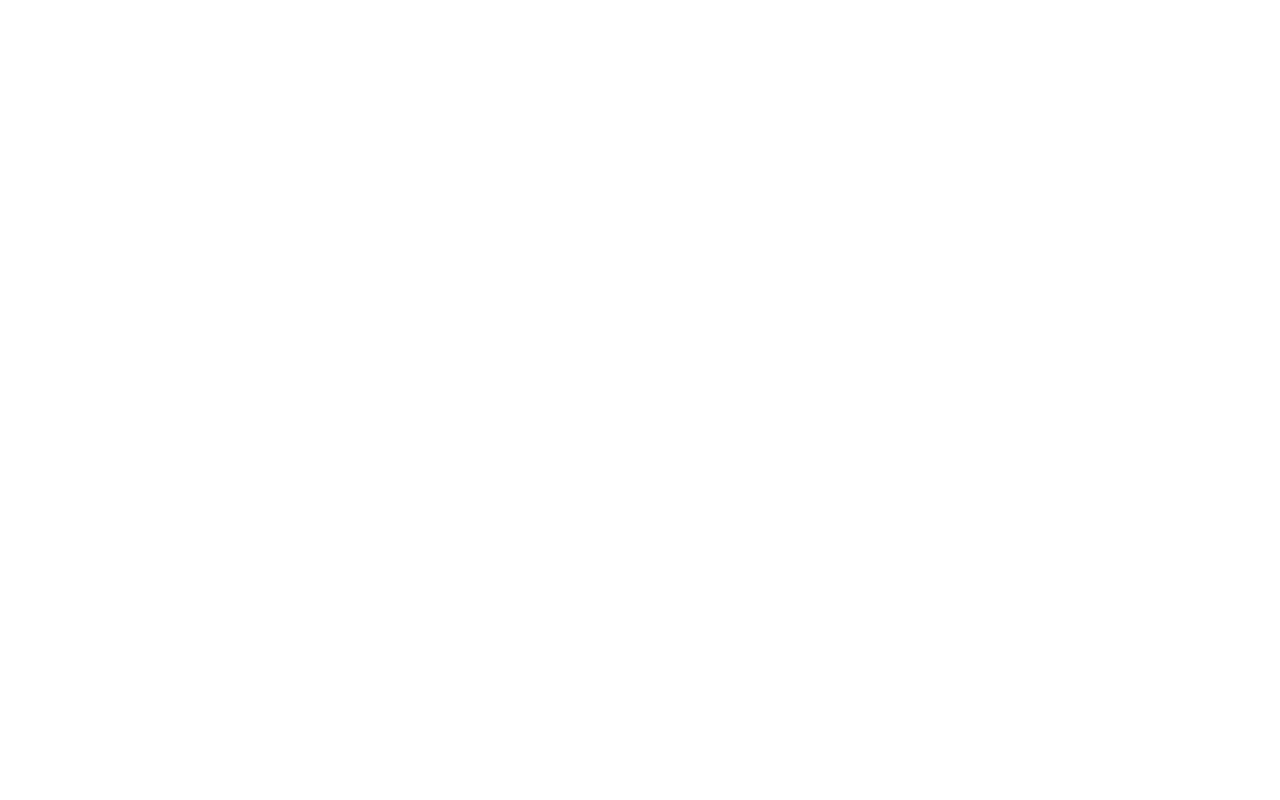
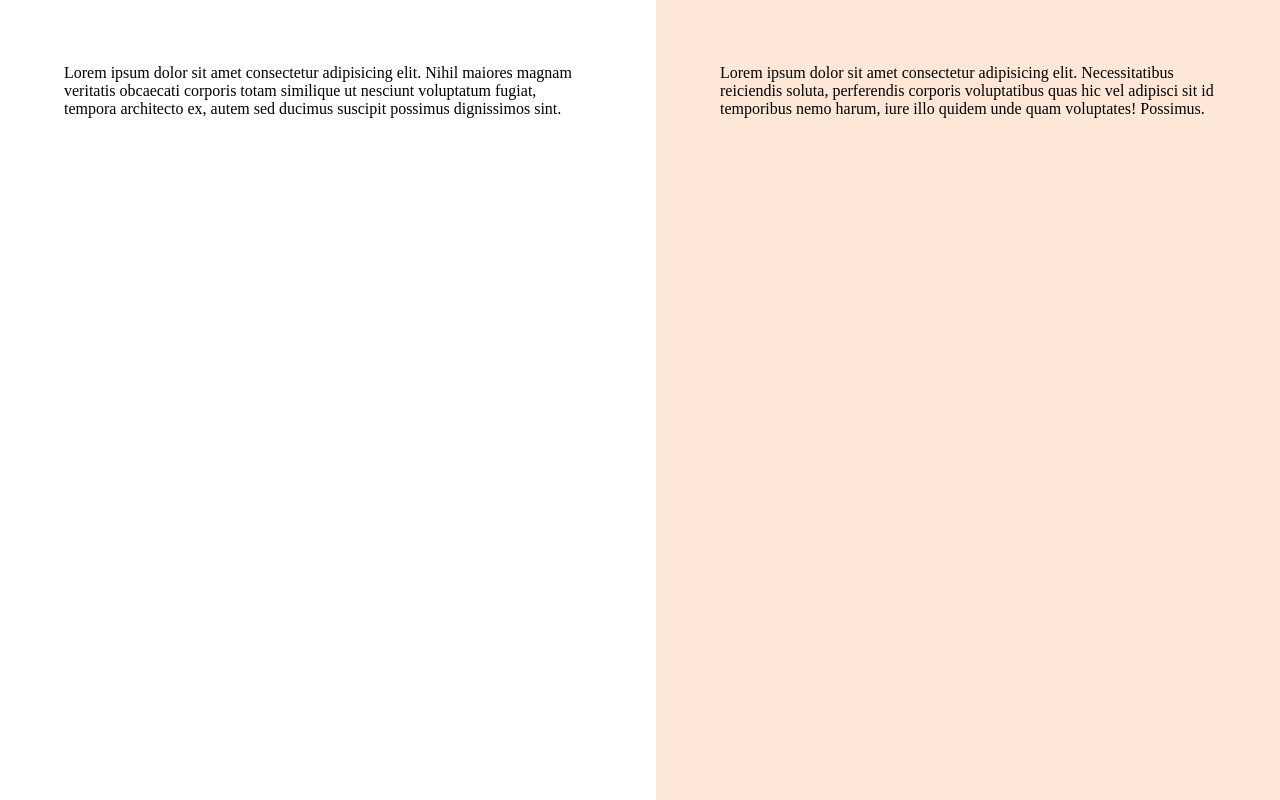
Before and after one commit to Everttonm/Formulario-de-Matricula, a plain HTML site: page index.html in a window 1280 px wide. Drawn offline with Linux system fonts and the light colour scheme.

Commit message:
layout css

```diff
--- a/index.html
+++ b/index.html
@@ -14,6 +14,19 @@
 
 </head>
 <body>
+  <div id="app">
+    <main>
+      <div class="main-container">
+        Lorem ipsum dolor sit amet consectetur adipisicing elit. Nihil maiores magnam veritatis obcaecati corporis totam similique ut nesciunt voluptatum fugiat, tempora architecto ex, autem sed ducimus suscipit possimus dignissimos sint.
+      </div>
+    </main>
+
+    <aside>
+      <div class="aside-container">
+        Lorem ipsum dolor sit amet consectetur adipisicing elit. Necessitatibus reiciendis soluta, perferendis corporis voluptatibus quas hic vel adipisci sit id temporibus nemo harum, iure illo quidem unde quam voluptates! Possimus.
+      </div>
+    </aside>
+  </div>
 
 </body>
 </html>
--- a/styles/global.css
+++ b/styles/global.css
@@ -1,3 +1,11 @@
+*{
+  margin: 0;
+  padding: 0;
+  box-sizing: border-box;
+
+}
+
+
 :root {
   --font-famyly: 'Poppins', sans-serif;
   --text: 400 1rem/1.5 var(--font-famyly);
@@ -17,3 +25,7 @@
   --semantic-error: #dc2626;
 
 }
+
+body {
+  overflow: hidden;
+}
--- a/styles/index.css
+++ b/styles/index.css
@@ -1 +1,2 @@
 @import url(global.css);
+@import url(layout.css);
--- /dev/null
+++ b/styles/layout.css
@@ -0,0 +1,28 @@
+#app {
+  display: grid;
+  grid-template-columns: 51.25% 48.75%;
+
+  height: 100vh;
+  overflow: hidden;
+}
+
+main {
+  overflow: auto;
+  padding: 4rem;
+
+  .main-container {
+     max-width: 33rem;
+     margin-left: auto;
+
+  }
+}
+
+aside {
+  padding: 4rem;
+  background-color: var(--surface-secondary);
+
+  .aside-container{
+    max-width: 31rem;
+
+  }
+}
```
